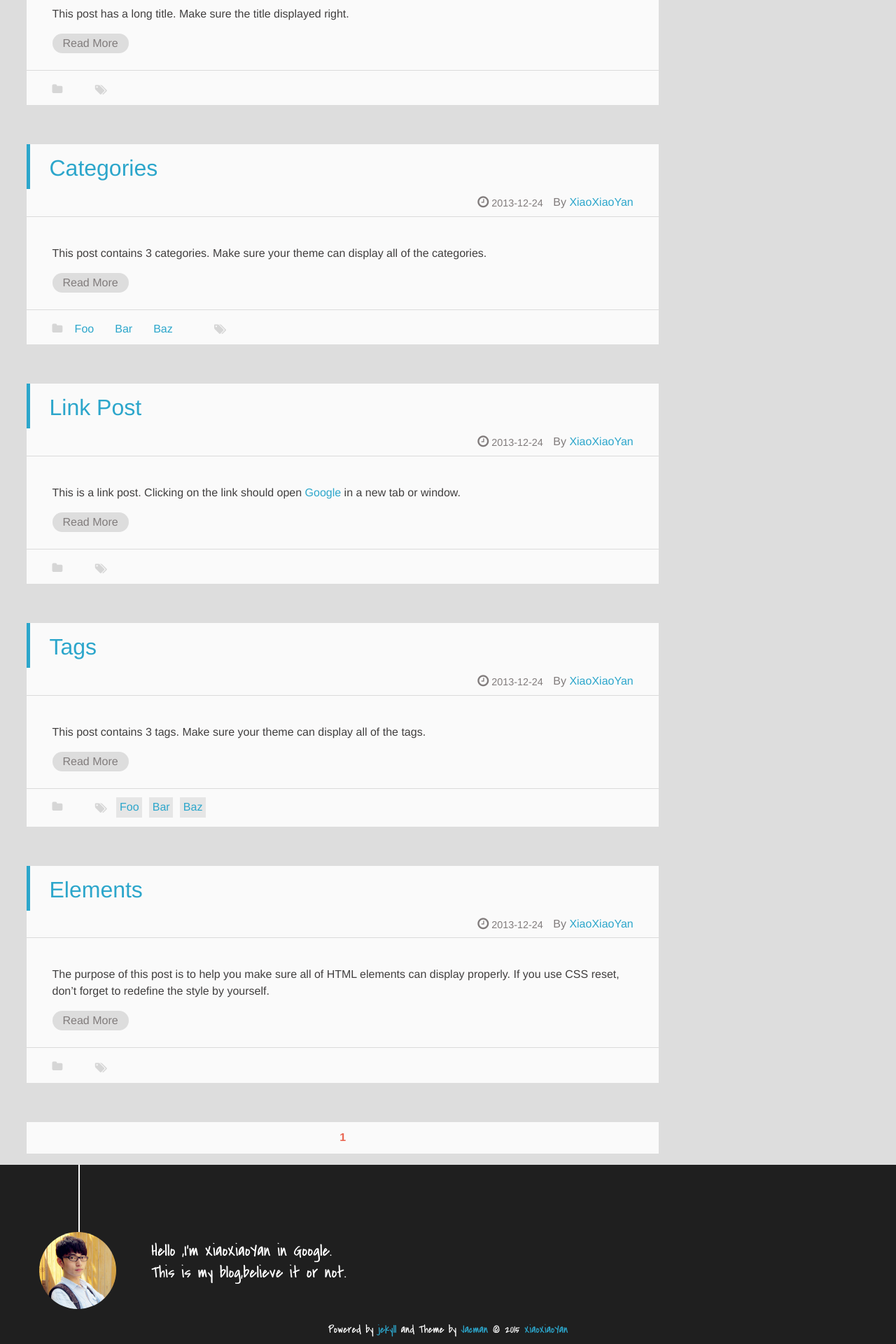
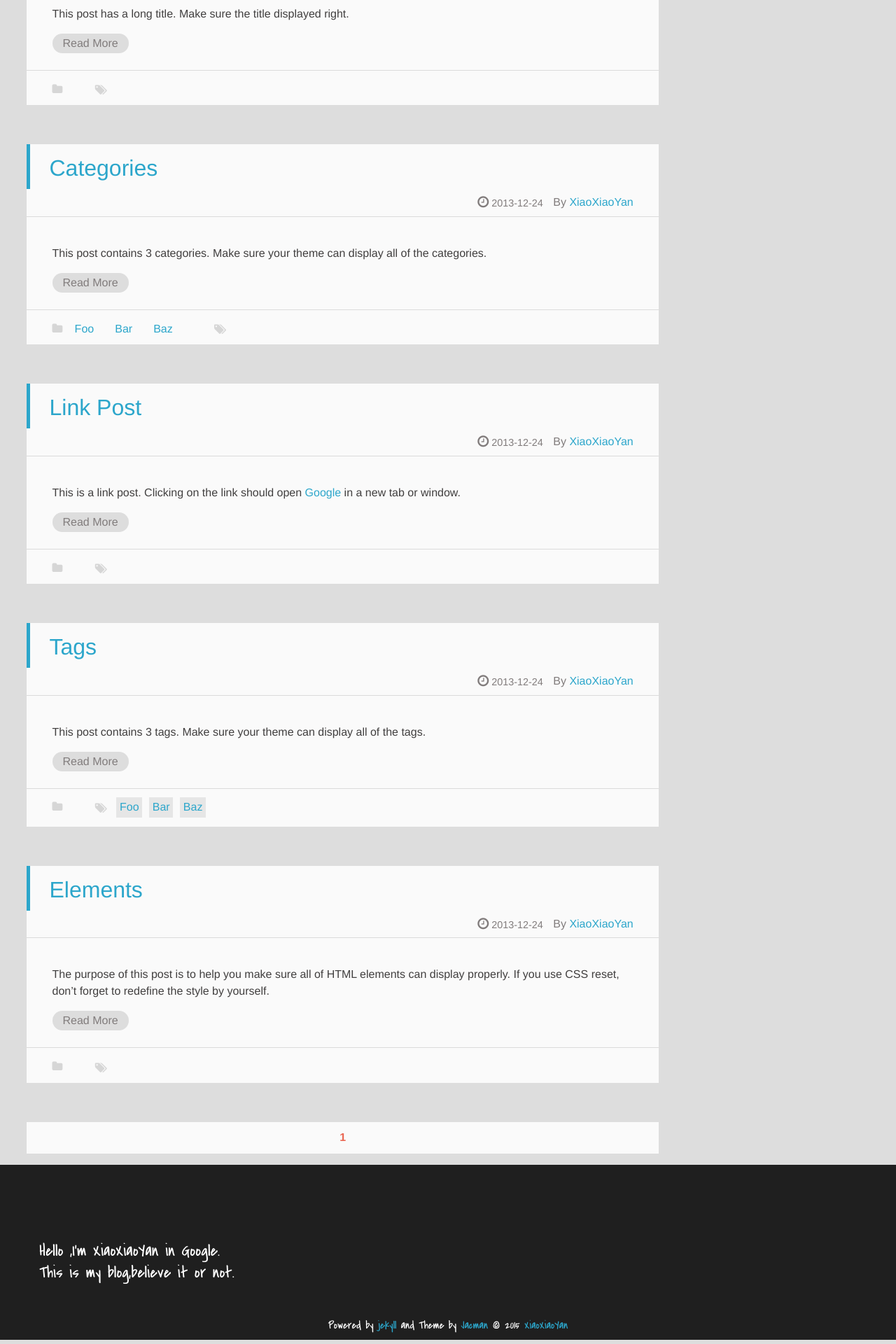
Before and after one commit to hexiaoyan/hexiaoyan.github.io, a Jekyll site: the page built from index.html, in a window 1280 px wide. Shown: the part 3697-5617 px from the top of the page at 70% size. Built offline with Jekyll 4.4.1, drawn with Linux system fonts in a browser that asks for light colours; emoji names are drawn with the system emoji font; Markdown is read by kramdown in place of the engine named in the settings; formulas are drawn with MathJax 3; the list of posts is cut into pages by our own code.

Commit message:
换图片

```diff
--- a/_config.yml
+++ b/_config.yml
@@ -74,7 +74,7 @@ imglogo:
   src: img/logo.png        ## `.svg` and `.png` are recommended,please put image into the theme folder `/jacman/source/img`.
 favicon: img/favicon.ico   ## size:32px*32px,`.ico` is recommended,please put image into the theme folder `/jacman/source/img`.
 apple_icon: img/jacman.jpg ## size:114px*114px,please put image into the theme folder `/jacman/source/img`.
-author_img: img/author.jpg ## size:220px*220px.display author avatar picture.if don't want to display,please don't set this.
+author_img:  ## size:220px*220px.display author avatar picture.if don't want to display,please don't set this.
 banner_img: #img/banner.jpg ## size:1920px*200px+. Banner Picture
 
 #### index post is expanding or not
```
